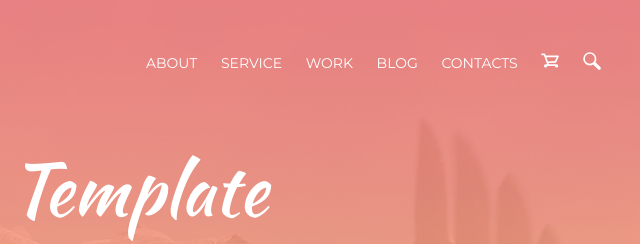
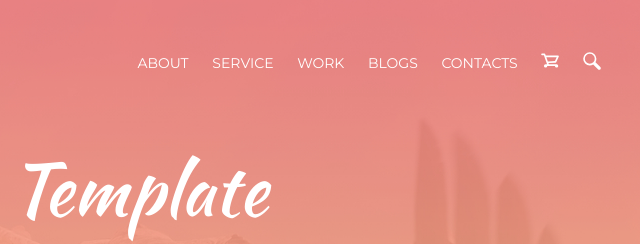
Before and after one commit to AndriiMiroshnyk/My-first-project, a plain HTML site: page index.html in a window 1280 px wide. Shown: the top 244 px of the page, 629-1269 px from the left. Drawn offline with Linux system fonts and the light colour scheme.

Commit message:
Changed Blog to Blogs

```diff
--- a/index.html
+++ b/index.html
@@ -15,7 +15,7 @@
 				<a class="nav__link" href="#">About</a>
 				<a class="nav__link" href="#">Service</a>
 				<a class="nav__link" href="#">Work</a>
-				<a class="nav__link" href="#">Blog</a>
+				<a class="nav__link" href="#">Blogs</a>
 				<a class="nav__link" href="#">Contacts</a>
 				<a class="nav__link" href="#"><img src="assets/images/SHOPPING_CART.svg"></a>
 				<a class="nav__link" href="#"><img src="assets/images/MAGNIFYING_GLASS.svg"></a>
```
